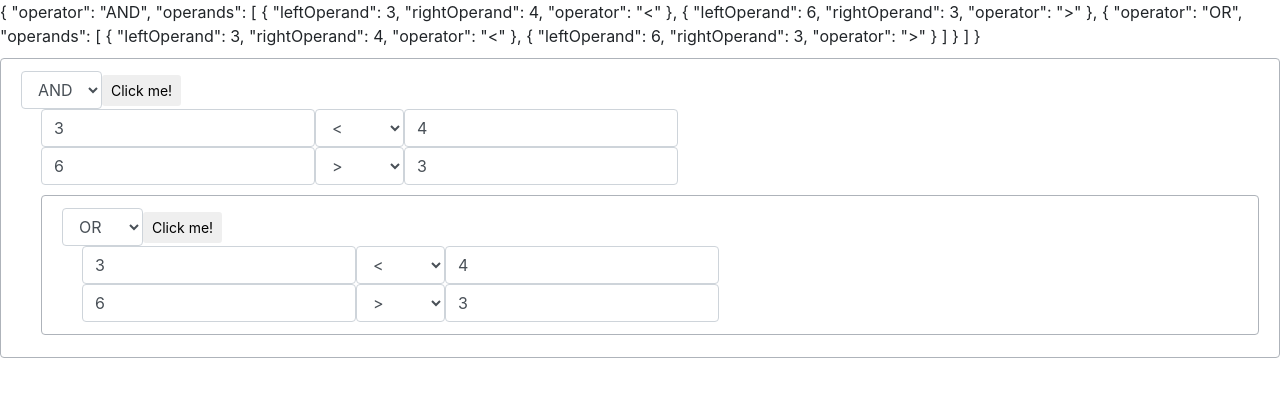
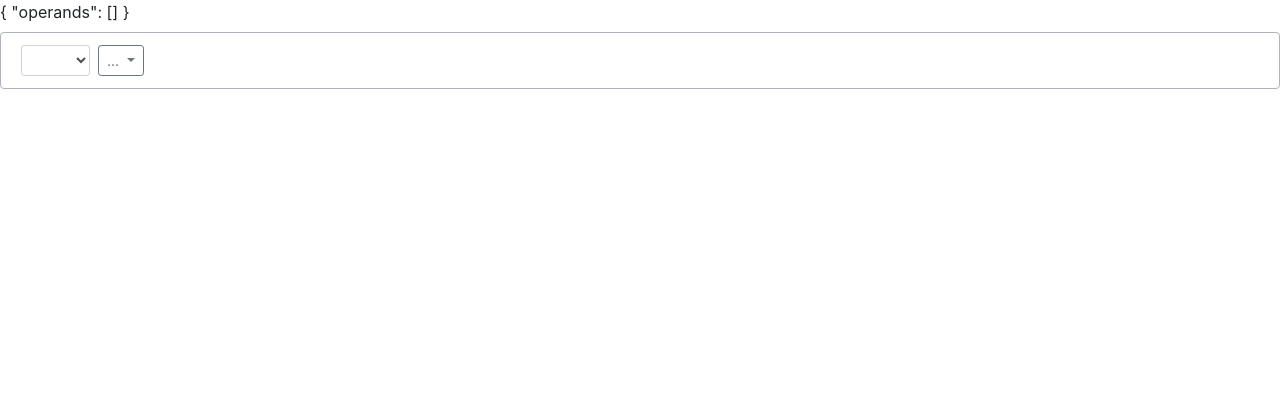
Before and after one commit to chaterolas/angular-query-builder, an Angular app: page / in a window 1280 px wide. Shown: the top 396 px of the page. Built offline with nearby package versions, Linux system fonts and the light colour scheme.

Commit message:
base implementation of the component add, remove

```diff
--- a/src/app/app.component.html
+++ b/src/app/app.component.html
@@ -3,4 +3,4 @@
     {{ comparison | json }}
 </div>
 
-<app-condition-builder [data]="comparison"></app-condition-builder>
+<app-condition-builder [data]="comparison" [parentComponent]="null"></app-condition-builder>
--- a/src/app/app.component.ts
+++ b/src/app/app.component.ts
@@ -14,36 +14,6 @@ export class AppComponent {
   comparison : ConditionGroup;
 
   constructor() {
-    this.comparison = {
-      operator: ConditionGroupOperator.AND,
-      operands: [
-        {
-          leftOperand: 3,
-          rightOperand: 4,
-          operator: ConditionComparisonOperator.Lt
-        },
-        {
-          leftOperand: 6,
-          rightOperand: 3,
-          operator: ConditionComparisonOperator.Gt
-        },
-        {
-          operator: ConditionGroupOperator.OR,
-          operands: [
-            {
-              leftOperand: 3,
-              rightOperand: 4,
-              operator: ConditionComparisonOperator.Lt
-            },
-            {
-              leftOperand: 6,
-              rightOperand: 3,
-              operator: ConditionComparisonOperator.Gt
-            }
-          ]
-        }
-      ]
-    };
-
+    this.comparison = new ConditionGroup;
   }
 }
--- a/src/app/condition-builder/condition-builder.component.html
+++ b/src/app/condition-builder/condition-builder.component.html
@@ -1,35 +1,61 @@
 <div>
-  <div *ngIf="data.hasOwnProperty('operands'); then condition else comparison"></div>
+  <div *ngIf="isGroup(); then condition else comparison"></div>
   <ng-template #condition>
-    <div class="alert alert-group">
-      <div class="form-inline" >
-        <select [(ngModel)]="data.operator" class="form-control">
+    <div class="alert alert-group mt-2">
+      <div class="form-inline">
+        <select [(ngModel)]="data.operator" class="form-control form-control-sm mr-2">
           <option *ngFor="let operator of conditionOperators"
             [ngValue]="operator">
             {{operator}}
           </option>
         </select>
-        <button class="btn btn-sm">Click me!</button>
+        <div ngbDropdown class="d-inline-block">
+          <button ngbDropdownToggle class="btn btn-outline-secondary btn-sm"
+            id="dropdownBasic1">
+            ...
+          </button>
+          <div ngbDropdownMenu aria-labelledby="dropdownBasic1">
+            <button class="dropdown-item" (click)="addGroup()">Add subcondition</button>
+            <button class="dropdown-item" (click)="addComparison()">Add comparison</button>
+            <button class="dropdown-item">Copy</button>
+            <button class="dropdown-item">Paste</button>
+            <button class="dropdown-item">Cut</button>
+            <button class="dropdown-item" (click)="removeElement()">Delete</button>
+          </div>
+        </div>
       </div>
       <div class="group-conditions">
         <app-condition-builder  *ngFor="let rule of data.operands"
-          [data]="rule" class="condition">
+          [data]="rule" [parentComponent]="thisComponent" class="condition">
         </app-condition-builder>
       </div>
     </div>
   </ng-template>
   <ng-template #comparison>
-    <div class="form-inline">
-      <input [(ngModel)]="data.leftOperand"
-        type="text" class="form-control input-sm"/>
-      <select [(ngModel)]="data.operator" class="form-control">
+    <div class="form-inline  mt-2">
+      <input type="text" [(ngModel)]="data.leftOperand"
+         class="form-control form-control-sm mr-2"/>
+      <select [(ngModel)]="data.operator"
+        class="form-control form-control-sm mr-2">
         <option *ngFor="let operator of comparisonOperators"
           [ngValue]="operator">
           {{operator}}
         </option>
       </select>
-      <input [(ngModel)]="data.rightOperand"
-        type="text" class="form-control input-sm"/>
+      <input type="text" [(ngModel)]="data.rightOperand"
+        class="form-control form-control-sm mr-2"/>
+      <div ngbDropdown class="d-inline-block">
+        <button ngbDropdownToggle class="btn btn-outline-secondary btn-sm"
+          id="dropdownBasic1">
+          ...
+        </button>
+        <div ngbDropdownMenu aria-labelledby="dropdownBasic1">
+          <button class="dropdown-item">Copy</button>
+          <button class="dropdown-item">Paste</button>
+          <button class="dropdown-item">Cut</button>
+          <button class="dropdown-item" (click)="removeElement()">Delete</button>
+        </div>
+      </div>
     </div>
   </ng-template>
 </div>
--- a/src/app/condition-builder/condition-builder.component.ts
+++ b/src/app/condition-builder/condition-builder.component.ts
@@ -9,10 +9,12 @@ import { ConditionGroupOperator } from './condition-group-operator.enum';
   selector: 'app-condition-builder',
   templateUrl: './condition-builder.component.html',
   styleUrls: ['./condition-builder.component.css'],
-  inputs: ['data']
+  inputs: ['data', 'parentComponent']
 })
 export class ConditionBuilderComponent {
   data : ConditionComparison | ConditionGroup;
+  parentComponent : ConditionBuilderComponent;
+  thisComponent: ConditionBuilderComponent;
   conditionOperators : Array<string>;
   comparisonOperators: Array<string>;
 
@@ -25,5 +27,37 @@ export class ConditionBuilderComponent {
     for(let compOp in ConditionComparisonOperator) {
       this.comparisonOperators.push(ConditionComparisonOperator[compOp]);
     }
+    this.thisComponent = this;
   }
+
+  isGroup() {
+    return (this.data.hasOwnProperty('operands'));
+  }
+
+  addGroup() {
+    this.addElement(new ConditionGroup);
+  }
+
+  addComparison() {
+    this.addElement(new ConditionComparison);
+  }
+
+  addElement(condition : ConditionGroup | ConditionComparison) {
+    if(this.data instanceof ConditionGroup) {
+      let group : ConditionGroup = this.data as ConditionGroup;
+      group.operands.push(condition);
+    }
+    else {
+      console.log("Imposible to add elements to a comparison");
+    }
+  }
+
+  removeElement() {
+    if(this.parentComponent != null) {
+      let parentContainer: ConditionGroup = this.parentComponent.data as ConditionGroup;
+      let thisComponentData = this.data;
+      parentContainer.operands = parentContainer.operands.filter(element => element != thisComponentData);
+    }
+  }
+
 }
```
